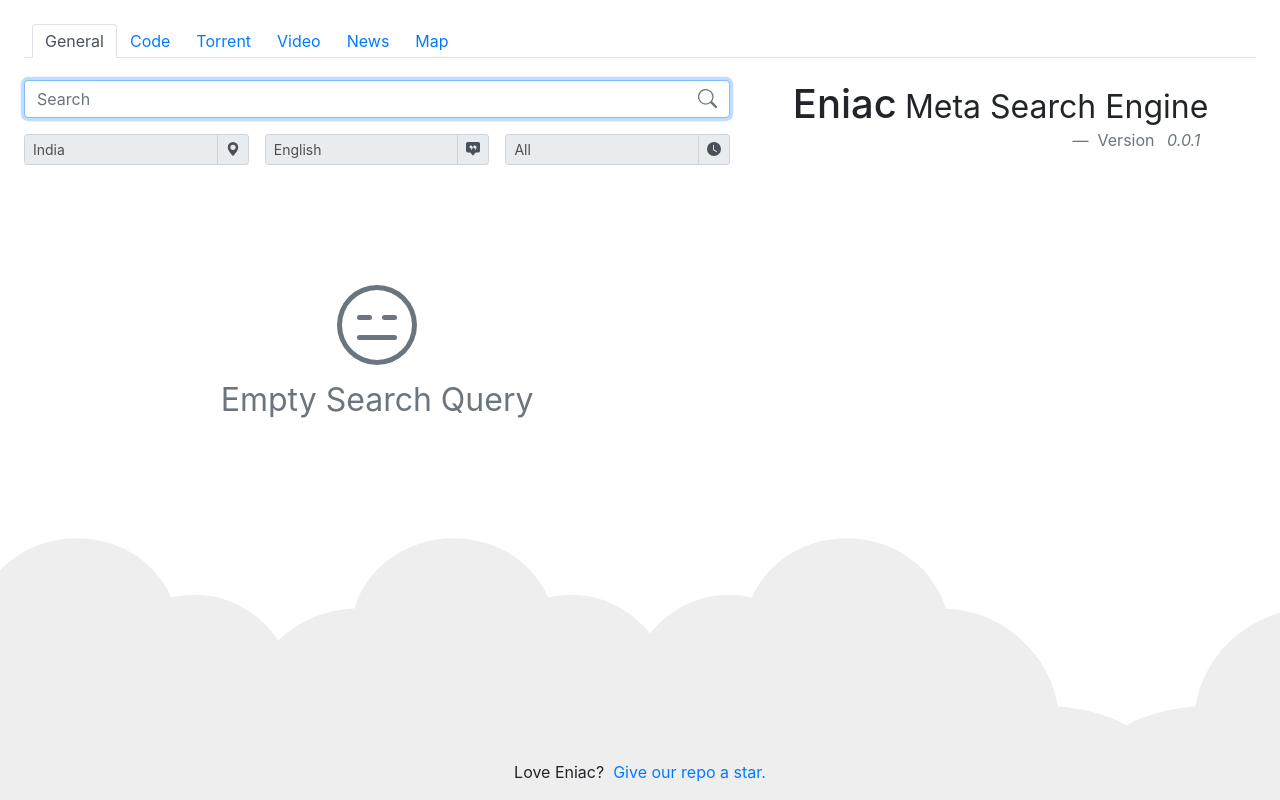
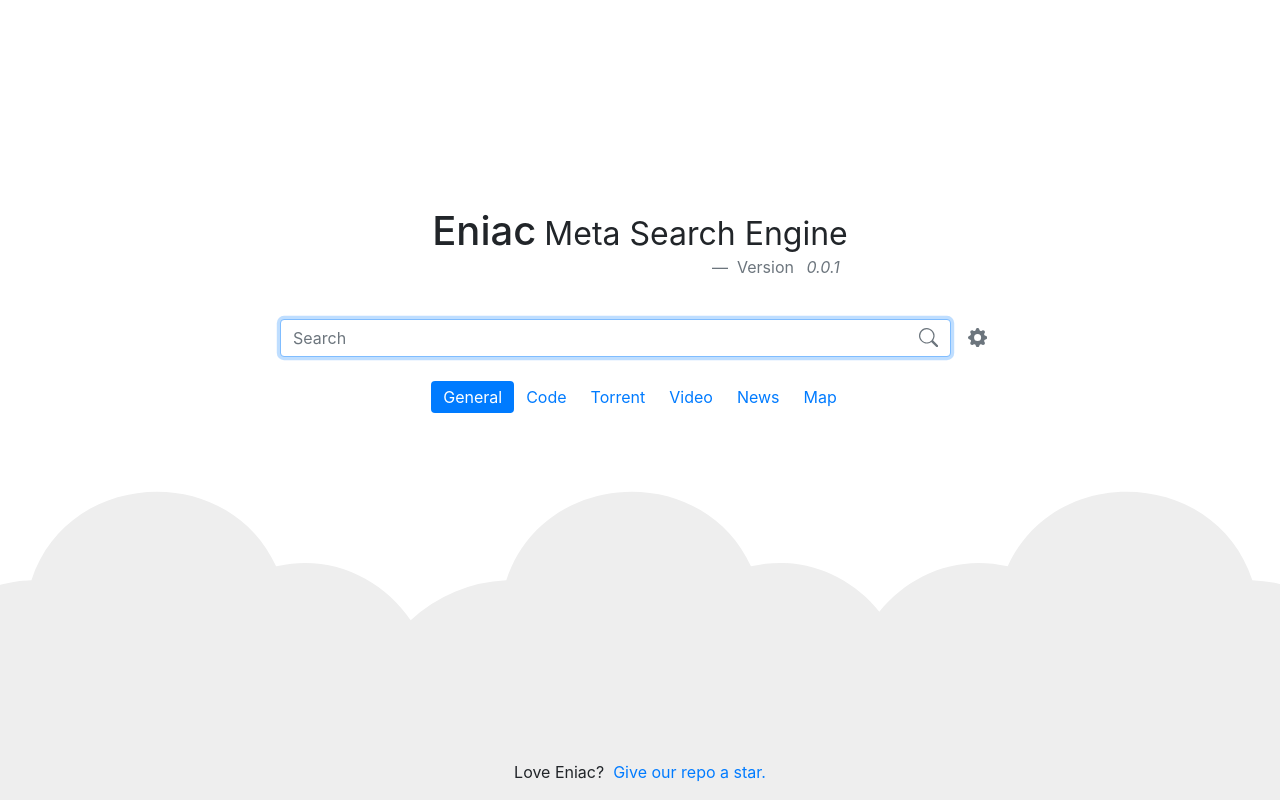
Before and after one commit to BalajiDany/lantern-web-client, an Angular app: page /search in a window 1280 px wide. Built offline with nearby package versions, Linux system fonts and the light colour scheme.

Commit message:
preparing for initial release :fire:

```diff
--- a/src/app/app.component.css
+++ b/src/app/app.component.css
@@ -2,7 +2,7 @@
     position: fixed;
     left: -230px;
     bottom: -160px;
-    width: 1920px;
+    width: 2420px;
     z-index: -100;
 }
 
--- a/src/app/feature/search-page/search-page.component.html
+++ b/src/app/feature/search-page/search-page.component.html
@@ -28,7 +28,7 @@
             <div class="row py-sm-2">
                 <div class="col-lg-7 pt-5 pb-lg-5 pb-0 order-lg-1">
                     <!-- <app-search-field></app-search-field> -->
-                    <app-search-field [enableSetting]="false" [showDarkModeSwitch]="false" [showSetting]="true"></app-search-field>
+                    <app-search-field [enableSetting]="true" [showDarkModeSwitch]="false" [showSetting]="false"></app-search-field>
                     <app-search-result></app-search-result>
                 </div>
                 <div class="col-lg-5 pb-5 pt-lg-5 pt-0 pl-lg-0 order-lg-2">
@@ -43,7 +43,7 @@
     <!-- Floating Button TODO -->
     <div *ngIf="!enableSearchPanel; then searchFloatingButton;"></div>
     <ng-template #searchFloatingButton>
-        <!-- <app-search-floating-button (triggerClick)="showSearchPanel()"></app-search-floating-button> -->
+        <app-search-floating-button (triggerClick)="showSearchPanel()"></app-search-floating-button>
     </ng-template>
 
     <ng-template #afterSearchField>
--- a/src/app/feature/search-page/search-page.component.ts
+++ b/src/app/feature/search-page/search-page.component.ts
@@ -11,7 +11,7 @@
 })
 export class SearchPageComponent implements OnInit {
 
-    public enableSearchPanel = false;
+    public enableSearchPanel = true;
 
     private isAlive: Subject<void> = new Subject();
 
```
